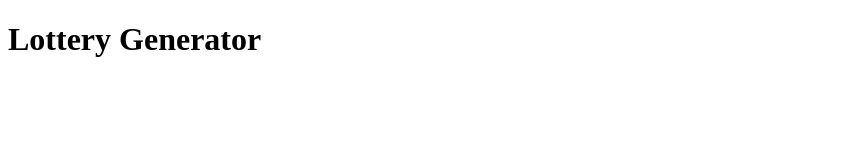
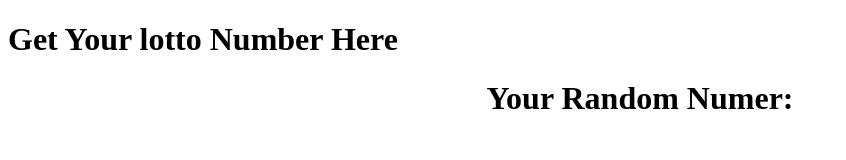
Before and after one commit to DavisHochs/lottery-generator, a plain HTML site: page index.html in a window 1280 px wide. Shown: the whole page, without its empty margins (0-846 px from the left). Drawn offline with Linux system fonts and the light colour scheme.

Commit message:
added h1 tags and random number div

```diff
--- a/index.html
+++ b/index.html
@@ -1,10 +1,17 @@
 <!DOCTYPE html>
-<html>
-    <head>
+<html lang="en">
+<head>
+    <meta charset="UTF-8">
+    <meta name="viewport" content="width=device-width, initial-scale=1.0">
+    <meta http-equiv="X-UA-Compatible" content="ie=edge">
+    <title>Lottery Generator</title>
+</head>
+<body>
+    <h1>Get Your lotto Number Here</h1>
+    <div style="text-align: center">
+        <h1>Your Random Numer: </h1>
+        <div id="random-number"></div>
+    </div>
 
-    </head>
-    <body>
-        <h1>Lottery Generator</h1>
-
-    </body>
+</body>
 </html>
```
